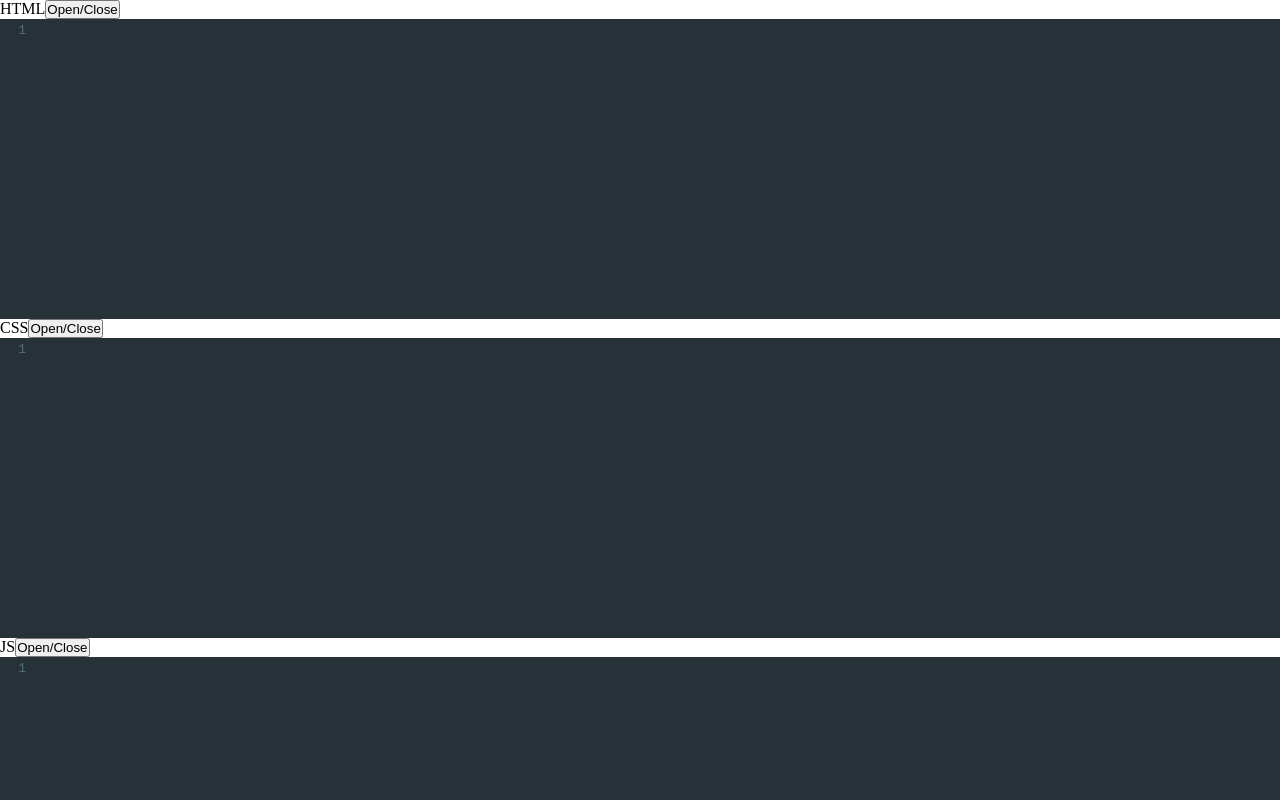
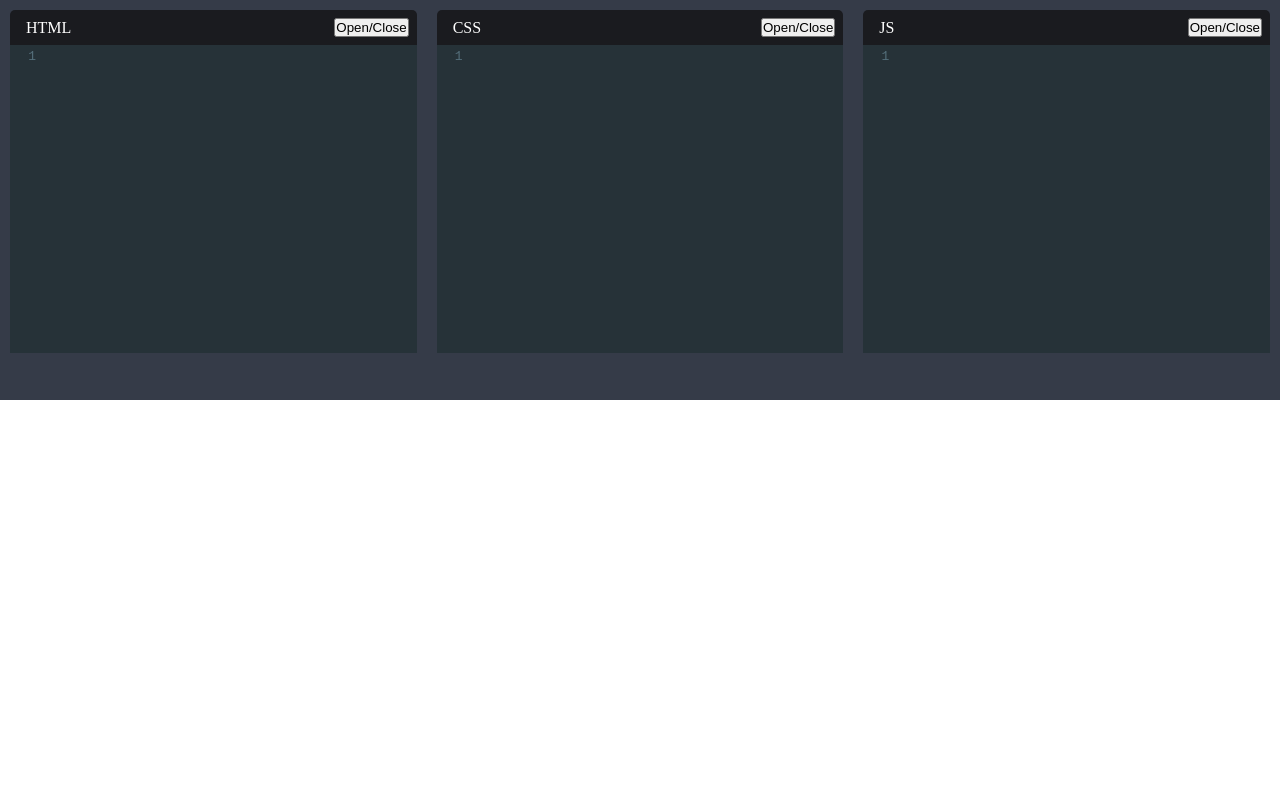
Before and after one commit to Akshat-009/Codepen-clone, a React (Create React App) app: page / in a window 1280 px wide. Shown: the top 800 px of the page. Built offline with nearby package versions, Linux system fonts and the light colour scheme.

Commit message:
Fixed scroll bug

```diff
--- a/src/Editor.js
+++ b/src/Editor.js
@@ -1,4 +1,4 @@
-import React from 'react'
+import React,{useState} from 'react'
 import "codemirror/lib/codemirror.css"
 import "codemirror/theme/material.css"
 import "codemirror/mode/xml/xml"
@@ -6,15 +6,20 @@ import "codemirror/mode/javascript/javascript"
 import "codemirror/mode/css/css"
 import {Controlled as ControlledEditor} from "react-codemirror2"
 function Editor({title,language,value,onChange}) {
+    const [flexg,setflexg]=useState(1)
     function handlechange(editor,data,value){
         onChange(value)
     }
+    function handlesize(){
+        setflexg(!flexg)
+    }
     return (
-        <div className="editor__window" >
+        <div className={`editor__window  ${flexg?"":"closewindow"}`} >
             <div className="editor__header">
                 {title}
-                <button>Open/Close</button>
+                <button onClick={handlesize}>Open/Close</button>
             </div>
+
             <ControlledEditor
             onBeforeChange={handlechange}
             value={value}
@@ -31,6 +36,7 @@ function Editor({title,language,value,onChange}) {
 
             />
 
+
         </div>
     )
 }
--- a/src/index.css
+++ b/src/index.css
@@ -2,4 +2,61 @@
   margin:0;
   padding: 0;
   box-sizing: border-box;
+
 }
+.editors
+{
+  display: flex;
+  background-color: #353b48;
+  overflow: hidden;
+  height: 50vh;
+
+
+
+}
+.editor__header
+{
+  background-color: #1A1B1F;
+  padding: 0.5rem 0.5rem 0.5rem 1rem;
+  border-top-right-radius: 5px;
+  border-top-left-radius: 5px;
+  color:white;
+  display: flex;
+  align-items: center;
+  justify-content: space-between;
+}
+
+.editor__window
+{
+  flex:1;
+  padding:10px;
+
+  border-radius: 10px;
+  height: 50vh;
+}
+  .CodeMirror
+  {
+    height:90%!important;
+  }
+  .react-codemirror2
+  {
+    height: 90%!important;
+
+  }
+.codemirror__wrapper
+{
+  flex-grow: 1;
+  overflow: hidden;
+
+  border-bottom-right-radius: 10px;
+  border-bottom-left-radius: 10px;
+
+}
+.closewindow
+{
+  flex:0;
+}
+.closewindow .CodeMirror-scroll
+{
+  position:absolute;
+}
```
